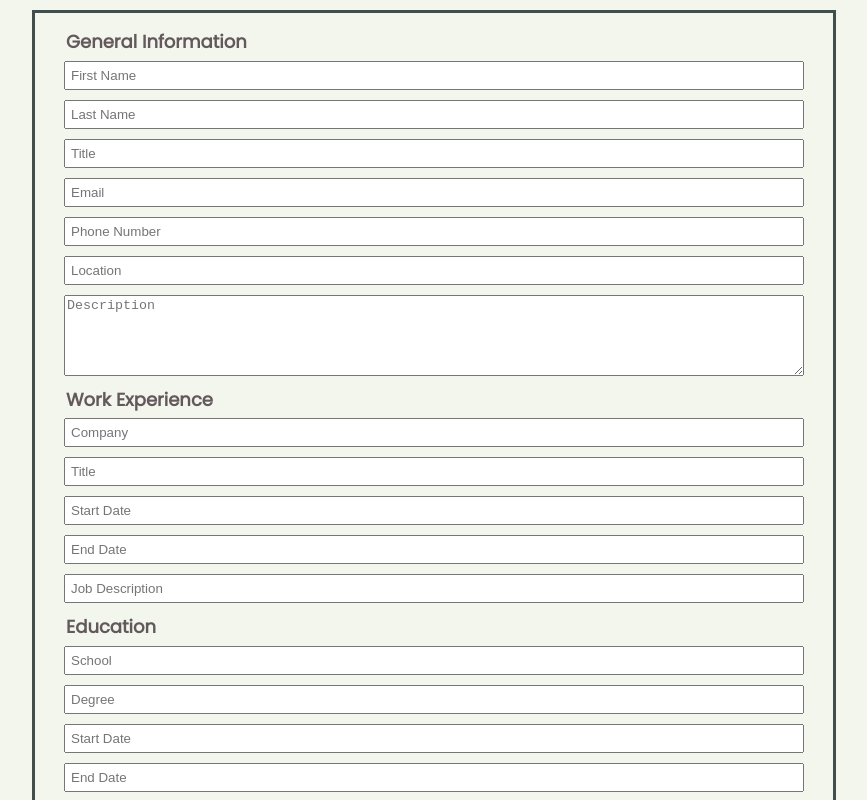
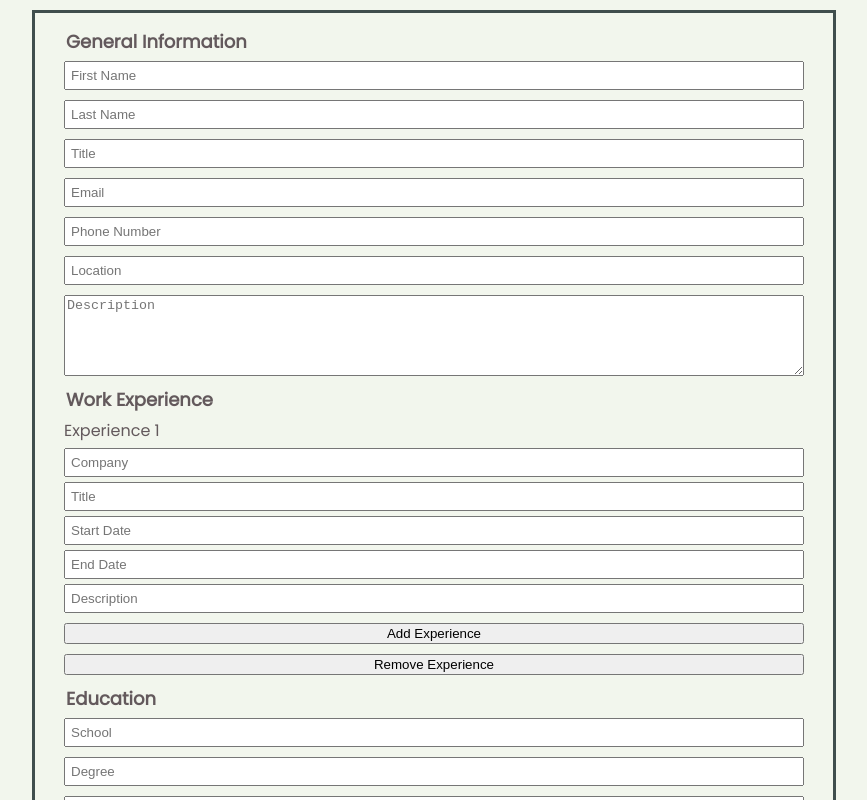
Before and after one commit to chrisrbentley/cv-app, a React (Create React App) app: page / in a window 1280 px wide. Shown: the top 800 px of the page, without its empty margins (206-1073 px from the left). Built offline with nearby package versions, Linux system fonts and the light colour scheme.

Commit message:
Added dynamic inputs to the work form & resume section.

```diff
--- a/src/App.js
+++ b/src/App.js
@@ -2,28 +2,26 @@ import React, { useState } from 'react';
 import Form from './components/Form';
 import Resume from './components/Resume';
 import './styles/form.css';
-import useForm from './customHooks';
+import { useForm, useGenerator } from './customHooks';
 
 const App = () => {
   const { inputs, handleInputChange } = useForm();
-
-  const [showResume, setShowResume] = useState(false);
-
-  const onFormSubmit = (e) => {
-    e.preventDefault();
-    showResume ? setShowResume(false) : setShowResume(true);
-  };
+  const { workInputs, addWorkInputs, handleWorkChange, removeWorkInputs } =
+    useGenerator();
 
   return (
     <div id='container'>
       <div id='wrapper'>
         <Form
-          onFormSubmit={onFormSubmit}
           inputs={inputs}
           handleInputChange={handleInputChange}
+          workInputs={workInputs}
+          addWorkInputs={addWorkInputs}
+          handleWorkChange={handleWorkChange}
+          removeWorkInputs={removeWorkInputs}
         />
       </div>
-      <Resume inputs={inputs} />
+      <Resume inputs={inputs} workInputs={workInputs} />
     </div>
   );
 };
--- a/src/components/Form.js
+++ b/src/components/Form.js
@@ -5,10 +5,19 @@ import Work from './Work';
 import '../styles/form.css';
 
 const Form = (props) => {
+  const { workInputs, addWorkInputs, handleWorkChange, removeWorkInputs } =
+    props;
+
   return (
     <form>
       <General handleInputChange={props.handleInputChange} />
-      <Work handleInputChange={props.handleInputChange} />
+      <Work
+        handleInputChange={props.handleInputChange}
+        workInputs={workInputs}
+        addWorkInputs={addWorkInputs}
+        handleWorkChange={handleWorkChange}
+        removeWorkInputs={removeWorkInputs}
+      />
       <Education handleInputChange={props.handleInputChange} />
     </form>
   );
--- a/src/components/Resume.js
+++ b/src/components/Resume.js
@@ -2,7 +2,7 @@ import React from 'react';
 import '../styles/resume.css';
 
 const Resume = (props) => {
-  const { inputs } = props;
+  const { inputs, workInputs } = props;
 
   return (
     <div id='resume'>
@@ -23,18 +23,25 @@ const Resume = (props) => {
       <div className='self-description'>
         <p>{inputs.description}</p>
       </div>
-      <div id='experience-list'>
+      <div className='experience-list'>
         <h3 className='subheader'>Work Experience</h3>
-        <div className='experience'>
-          <div className='exp-heading'>
-            <h5 className='job-title'>{inputs.title}</h5>
-            <div className='exp-details'>
-              <span className='company'>{inputs.company}</span> |{' '}
-              {inputs.workStartDate} - {inputs.workEndDate}
+        {workInputs.map((workExperience, index) => {
+          return (
+            <div className='experience' key={index}>
+              <div className='exp-heading'>
+                <h5 className='job-title'>{workExperience.title}</h5>
+
+                <div className='exp-details'>
+                  <span className='company'>{workExperience.company}</span> |{' '}
+                  {workExperience.workStartDate} - {workExperience.workEndDate}
+                </div>
+              </div>
+              <div className='job-description'>
+                {workExperience.jobDescription}
+              </div>
             </div>
-          </div>
-          <div className='job-description'>{inputs.jobDescription}</div>
-        </div>
+          );
+        })}
       </div>
       <div className='education'>
         <h3 className='subheader'>Education</h3>
--- a/src/components/Work.js
+++ b/src/components/Work.js
@@ -2,48 +2,65 @@ import React from 'react';
 import '../styles/form.css';
 
 const Work = (props) => {
-  const { handleInputChange } = props;
+  const {
+    handleInputChange,
+    workInputs,
+    addWorkInputs,
+    handleWorkChange,
+    removeWorkInputs,
+  } = props;
 
   return (
     <fieldset className='work-experience'>
       <legend>Work Experience</legend>
+
+      <div className='experiences'>
+        {workInputs.map((field, index) => {
+          return (
+            <div className='experience' key={index}>
+              <p>Experience {workInputs.length}</p>
               <input
                 type='text'
                 name='company'
-        className='company'
                 placeholder='Company'
-        onChange={handleInputChange}
+                onChange={(e) => handleWorkChange(index, e)}
               />
               <input
                 type='text'
                 name='title'
-        className='title'
                 placeholder='Title'
-        onChange={handleInputChange}
+                onChange={(e) => handleWorkChange(index, e)}
               />
-
               <input
                 type='text'
                 name='workStartDate'
-        className='workStartDate'
                 placeholder='Start Date'
-        onChange={handleInputChange}
+                onChange={(e) => handleWorkChange(index, e)}
               />
-
               <input
                 type='text'
                 name='workEndDate'
-        className='workEndDate'
                 placeholder='End Date'
-        onChange={handleInputChange}
+                onChange={(e) => handleWorkChange(index, e)}
               />
               <input
                 type='text'
                 name='jobDescription'
-        className='job-description'
-        placeholder='Job Description'
-        onChange={handleInputChange}
+                placeholder='Description'
+                onChange={(e) => handleWorkChange(index, e)}
               />
+            </div>
+          );
+        })}
+      </div>
+      <button onClick={addWorkInputs} type='button'>
+        Add Experience
+      </button>
+      {workInputs.length > 0 ? (
+        <button onClick={removeWorkInputs} type='button'>
+          Remove Experience
+        </button>
+      ) : null}
     </fieldset>
   );
 };
--- a/src/customHooks.js
+++ b/src/customHooks.js
@@ -5,8 +5,6 @@ const useForm = () => {
 
   const handleInputChange = (e) => {
     setInputs((inputs) => ({ ...inputs, [e.target.name]: e.target.value }));
-
-    console.log(inputs);
   };
 
   return {
@@ -15,4 +13,49 @@ const useForm = () => {
   };
 };
 
-export default useForm;
+const useGenerator = () => {
+  const [workInputs, setWorkInputs] = useState([
+    {
+      company: '',
+      title: '',
+      workStartDate: '',
+      workEndDate: '',
+      jobDescription: '',
+    },
+  ]);
+
+  const addWorkInputs = () => {
+    setWorkInputs([
+      ...workInputs,
+      {
+        company: '',
+        title: '',
+        workStartDate: '',
+        workEndDate: '',
+        jobDescription: '',
+      },
+    ]);
+  };
+
+  const removeWorkInputs = (index) => {
+    const field = [...workInputs];
+    field.splice(index, 1);
+    setWorkInputs(field);
+  };
+
+  const handleWorkChange = (index, e) => {
+    const { name, value } = e.target;
+    const list = [...workInputs];
+    list[index][name] = value;
+    setWorkInputs(list);
+  };
+
+  return {
+    workInputs,
+    addWorkInputs,
+    handleWorkChange,
+    removeWorkInputs,
+  };
+};
+
+export { useForm, useGenerator };
--- a/src/styles/form.css
+++ b/src/styles/form.css
@@ -54,3 +54,10 @@ legend {
 form > button {
   align-self: center;
 }
+
+.experience-inputs {
+  display: flex;
+  flex-direction: column;
+  gap: 10px;
+  border: none;
+}
--- a/src/styles/resume.css
+++ b/src/styles/resume.css
@@ -36,6 +36,12 @@ p,
 h5 {
   font-size: 16px;
   margin: 0;
+}
+
+.experiences {
+  display: flex;
+  flex-flow: column wrap;
+  gap: 20px;
 }
 
 .experience {
```
Lines whose indentation alone changed are shown as unchanged.
